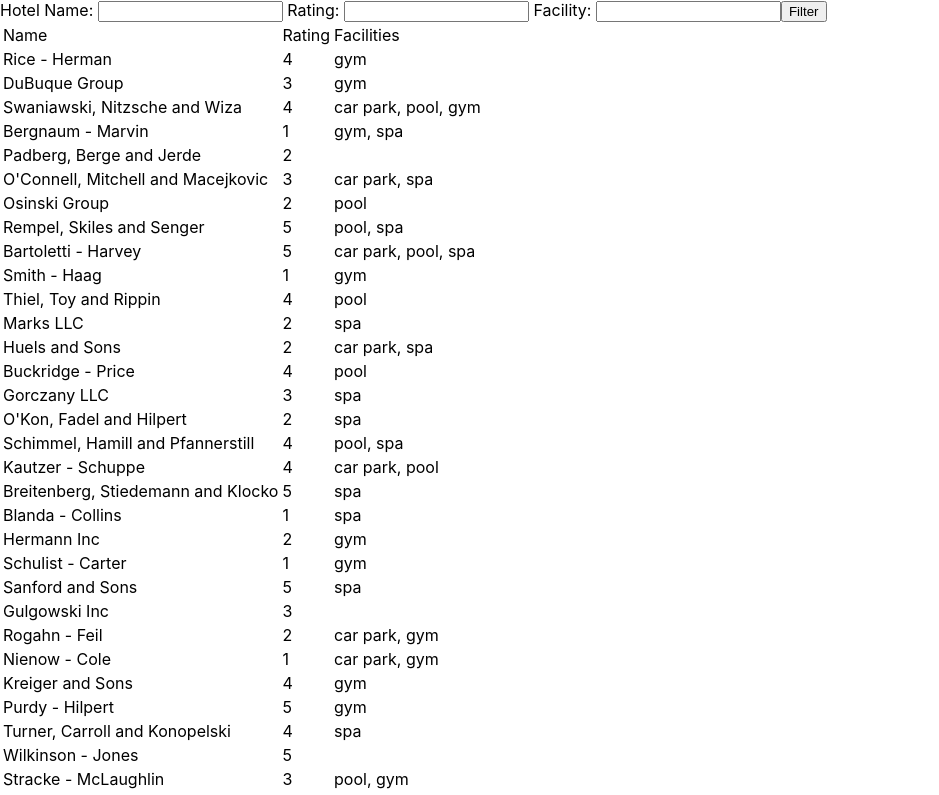
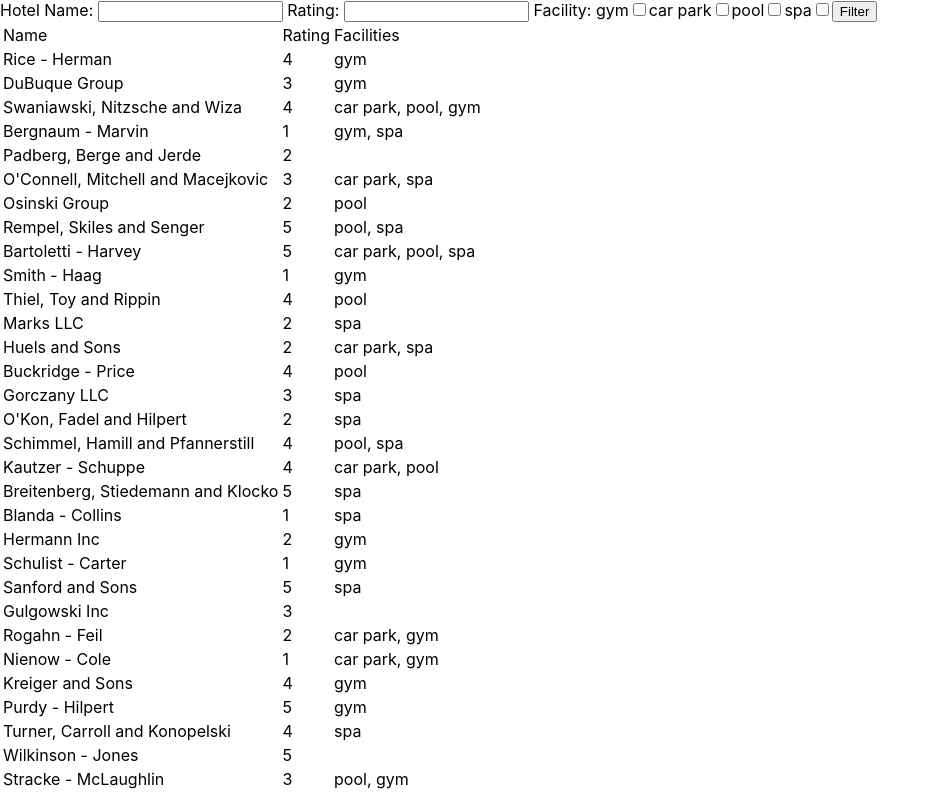
Before and after one commit to operation-orange/test, a React app: page / in a window 1280 px wide. Shown: the top 795 px of the page, without its empty margins (0-939 px from the left). Built offline with nearby package versions, Linux system fonts and the light colour scheme.

Commit message:
added checkbox based filtering for filtering on different facilities

```diff
--- a/src/components/FilterForm/FilterForm.jsx
+++ b/src/components/FilterForm/FilterForm.jsx
@@ -2,10 +2,17 @@ import React from 'react';
 import PropTypes from 'prop-types';
 import connectState from './FilterForm.state';
 
-const changeHandler = (action, field) => e => action({ [field]: e.currentTarget.value });
+const textChangeHandler = (action, field) => e => action({ [field]: e.target.value });
+const facilitiesChangeHandler = (action, selectedFacilities) => (e) => {
+  if (e.target.checked) {
+    action({ facilities: [...selectedFacilities, e.target.value] });
+  } else {
+    action({ facilities: selectedFacilities.filter(facility => facility !== e.target.value) });
+  }
+};
 
 export const FilterForm = ({
-  name, rating, facility, updateFilterFormAction, filterHotelsAction,
+  name, rating, selectedFacilities, updateFilterFormAction, filterHotelsAction, availableFacilities,
 }) => (
   <div className="filter-form">
     Hotel Name:
@@ -13,7 +20,7 @@ export const FilterForm = ({
     <input
       type="text"
       className="filter-form__name-field"
-      onChange={changeHandler(updateFilterFormAction, 'name')}
+      onChange={textChangeHandler(updateFilterFormAction, 'name')}
       value={name}
     />
     {' '}
@@ -22,18 +29,24 @@ export const FilterForm = ({
     <input
       type="text"
       className="filter-form__rating-field"
-      onChange={changeHandler(updateFilterFormAction, 'rating')}
+      onChange={textChangeHandler(updateFilterFormAction, 'rating')}
       value={rating}
     />
     {' '}
     Facility:
     {' '}
-    <input
-      type="text"
-      className="filter-form__facility-field"
-      onChange={changeHandler(updateFilterFormAction, 'facility')}
-      value={facility}
-    />
+    {availableFacilities.map((facility, i) => (
+      <label key={facility} htmlFor={`facility${i}`}>
+        {facility}
+        <input
+          id={`facility${i}`}
+          type="checkbox"
+          value={facility}
+          onChange={facilitiesChangeHandler(updateFilterFormAction, selectedFacilities)}
+          checked={selectedFacilities.includes(facility)}
+        />
+      </label>
+    ))}
     <button
       type="button"
       onClick={filterHotelsAction}
@@ -46,9 +59,10 @@ export const FilterForm = ({
 FilterForm.propTypes = {
   name: PropTypes.string.isRequired,
   rating: PropTypes.string.isRequired,
-  facility: PropTypes.string.isRequired,
+  selectedFacilities: PropTypes.arrayOf(PropTypes.string).isRequired,
   updateFilterFormAction: PropTypes.func.isRequired,
   filterHotelsAction: PropTypes.func.isRequired,
+  availableFacilities: PropTypes.arrayOf(PropTypes.string).isRequired,
 };
 
 export default connectState(FilterForm);
--- a/src/components/FilterForm/FilterForm.state.js
+++ b/src/components/FilterForm/FilterForm.state.js
@@ -2,10 +2,11 @@ import { connect } from 'react-redux';
 
 import { updateFilterForm, filterHotels } from '../../state/hotels/actions';
 
-export const mapStateToProps = ({ hotels: { filterForm } }) => ({
+export const mapStateToProps = ({ hotels: { filterForm, availableFacilities } }) => ({
   name: filterForm.name,
   rating: filterForm.rating,
-  facility: filterForm.facility,
+  selectedFacilities: filterForm.facilities,
+  availableFacilities,
 });
 
 export const mapDispatchToProps = {
--- a/src/state/hotels/reducer.js
+++ b/src/state/hotels/reducer.js
@@ -9,7 +9,7 @@ export const initialState = {
   filterForm: {
     name: '',
     rating: '',
-    facility: '',
+    facilities: [],
   },
   loading: false,
   list: [],
@@ -19,16 +19,22 @@ export const initialState = {
 
 const testName = (name, filter) => name.toLowerCase().includes(filter.toLowerCase());
 const testRating = (rating, filter) => String(rating).includes(filter);
-const testFacilities = (facilities, facility) => !facility || facilities.includes(facility);
+const testFacilities = (facilities, filter) => !filter.length || filter.reduce((acc, item) => {
+  if (!facilities.includes(item)) {
+    return false;
+  }
+
+  return acc;
+}, true);
 
 export const filterList = (list, {
   name,
   rating,
-  facility,
+  facilities,
 }) => list.filter(
   hotel => testName(hotel.name, name)
   && testRating(hotel.rating, rating)
-  && testFacilities(hotel.facilities, facility),
+  && testFacilities(hotel.facilities, facilities),
 );
 
 // I don't like this. More time and I'd look into something clearer
```
